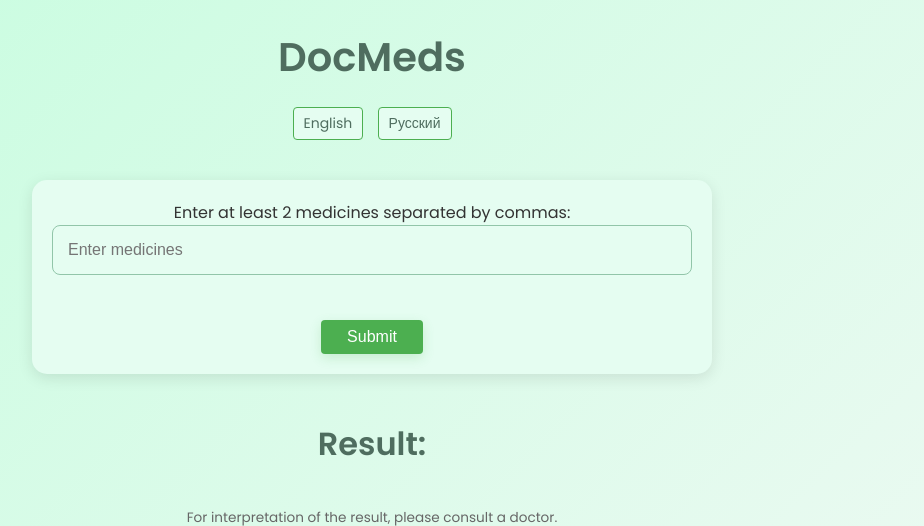
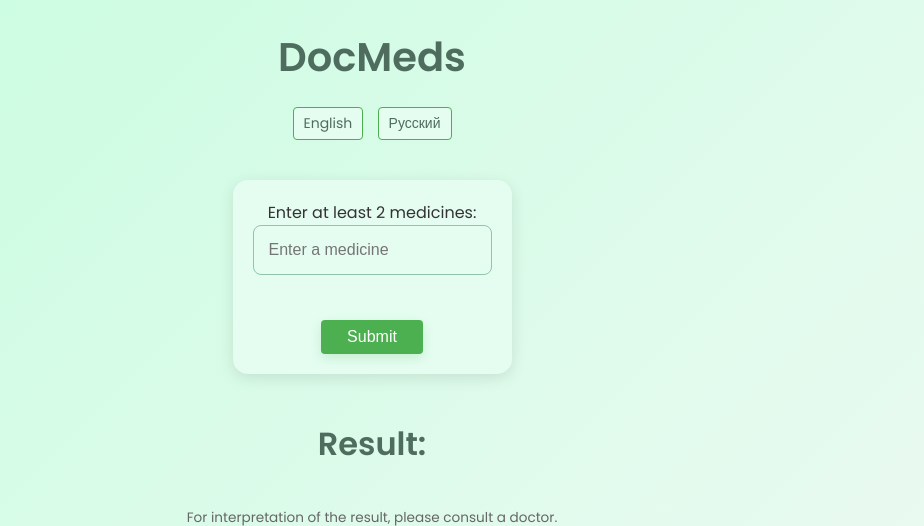
Before and after one commit to ex7remum/iw_project, a Flask app: template templates/index.html in a window 1280 px wide. Shown: the top 526 px of the page, without its empty margins (268-1192 px from the left). Run offline with Flask 3, Linux system fonts and the light colour scheme; the template is opened without the code that fills it, so the values that code supplies are empty; parts of the project's set-up code (start-up, migrations or seed data) failed here and were passed over; some libraries are stand-ins or nearby versions.

Commit message:
Visual improvements

```diff
--- a/main.py
+++ b/main.py
@@ -92,7 +92,9 @@ def index():
 
     result = ''
     if request.method == 'POST':
-        medicines_input = list(map(lambda x: x.strip().lower(), request.form.get('medicines').split(',')))
+        #print('Kek')
+        #print(request.form.get('medicine-list'))
+        medicines_input = list(map(lambda x: x.strip().lower(), request.form.get('medicine-list').split(',')))
         valid_medicines = [med.strip().lower() for med in medicines_input if med.strip() in medicines]
         result = processor.processing(client, valid_medicines, lang, use_summarizer=use_summ_flag)
 
--- a/templates/index.html
+++ b/templates/index.html
@@ -226,25 +226,55 @@
             background-color: #4caf50;
             color: white;
         }
+        #medicines {
+        width: 100%;
+        box-sizing: border-box;
+        }
+
+        .selected-medicine {
+            display: inline-block;
+            background-color: #e5fdf1;
+            border: 1px solid #4caf50;
+            border-radius: 20px;
+            padding: 5px 30px 5px 10px;
+            margin: 5px;
+            position: relative;
+        }
+
+        .remove-medicine {
+            cursor: pointer;
+            color: #ff0000;
+            font-weight: bold;
+            position: absolute;
+            top: 50%;
+            right: 10px;
+            transform: translateY(-50%);
+            width: 20px;
+            height: 20px;
+            line-height: 20px;
+            text-align: center;
+            background-color: #ffffff;
+            border-radius: 50%;
+        }
     </style>
 
     <script>
         $(function() {
-            function extractLast(term) {
-                return term.split(',').pop().trim();
+            var selectedMedicines = [];
+
+            function updateMedicineList() {
+                $('#medicine-list').val(selectedMedicines.join(', '));
+                $('#selected-medicines').html(selectedMedicines.map(function(medicine) {
+                    return '<div class="selected-medicine">' + medicine +
+                        '<span class="remove-medicine" data-medicine="' + medicine + '">×</span></div>';
+                }).join(''));
             }
 
-            $("#medicines").on("keydown", function(event) {
-                if (event.key === "," || event.keyCode === $.ui.keyCode.TAB) {
-                    event.preventDefault();
-                }
-            }).autocomplete({
+            $("#medicines").autocomplete({
                 source: function(request, response) {
                     $.ajax({
                         url: "/autocomplete",
-                        data: {
-                            q: extractLast(request.term)
-                        },
+                        data: { q: request.term },
                         success: function(data) {
                             if (data.length === 1 && data[0].startsWith("No medicines")) {
                                 alert(data[0]);
@@ -254,22 +284,29 @@
                         }
                     });
                 },
-                search: function() {
-                    var term = extractLast(this.value);
-                    return term.length >= 2;
-                },
-                focus: function() {
+                minLength: 2,
+                select: function(event, ui) {
+                    if (selectedMedicines.indexOf(ui.item.value) === -1) {
+                        selectedMedicines.push(ui.item.value);
+                        updateMedicineList();
+                    }
+                    this.value = '';
                     return false;
-                },
-                select: function(event, ui) {
-                    var terms = this.value.replace(/\s/g, "").split(',');
-                    terms.pop();
-                    terms.push(ui.item.value);
-                    this.value = terms.join(", ");
-                    if (this.value) {
-                        this.value += ", ";
-                    }
-                    return false;
+                }
+            });
+
+            $(document).on('click', '.remove-medicine', function() {
+                var medicineToRemove = $(this).data('medicine');
+                selectedMedicines = selectedMedicines.filter(function(medicine) {
+                    return medicine !== medicineToRemove;
+                });
+                updateMedicineList();
+            });
+
+            $('form').on('submit', function(e) {
+                if (selectedMedicines.length < 2) {
+                    e.preventDefault();
+                    alert('{{ "Пожалуйста, выберите хотя бы 2 лекарства" if lang == "ru" else "Please choose at least 2 medicines" }}');
                 }
             });
         });
@@ -286,11 +323,11 @@
 
     <!-- Форма для ввода списка лекарств -->
     <form method="POST">
-        <label for="medicines">{{ 'Введите хотя бы 2 лекарства через запятую:' if lang == 'ru' else 'Enter at least 2 medicines separated by commas:' }}</label>
-        <input type="text" name="medicines" id="medicines" placeholder="{{ 'Введите лекарства' if lang == 'ru' else 'Enter medicines' }}">
-
+        <label for="medicines">{{ 'Введите хотя бы 2 лекарства:' if lang == 'ru' else 'Enter at least 2 medicines:' }}</label>
+        <div id="selected-medicines"></div>
+        <input type="text" name="medicines" id="medicines" placeholder="{{ 'Введите лекарство' if lang == 'ru' else 'Enter a medicine' }}">
+        <input type="hidden" name="medicine-list" id="medicine-list">
         <br><br>
-
         <input type="submit" value="{{ 'Отправить' if lang == 'ru' else 'Submit' }}">
     </form>
 
```
Also changed, not shown: processing.py (+4 -3 lines).
